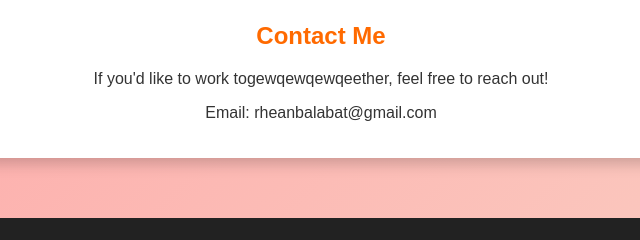
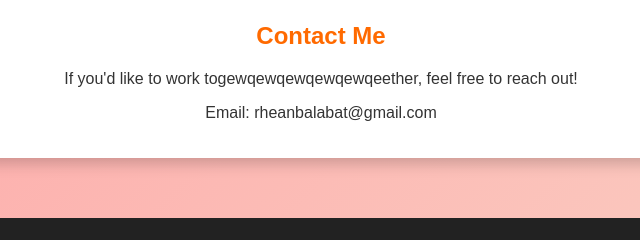
Before and after one commit to andhre143/andhre143.github.io, a plain HTML site: page index.html in a window 1280 px wide. Shown: the part 435-675 px from the top of the page, 319-959 px from the left. Drawn offline with Linux system fonts and the light colour scheme.

Commit message:
Initial commit

```diff
--- a/index.html
+++ b/index.html
@@ -89,7 +89,7 @@
 
         <section id="contact">
             <h2>Contact Me</h2>
-            <p>If you'd like to work togewqewqewqeether, feel free to reach out!</p>
+            <p>If you'd like to work togewqewqewqewqewqeether, feel free to reach out!</p>
             <p>Email: rheanbalabat@gmail.com</p>
         </section>
     </div>
```
